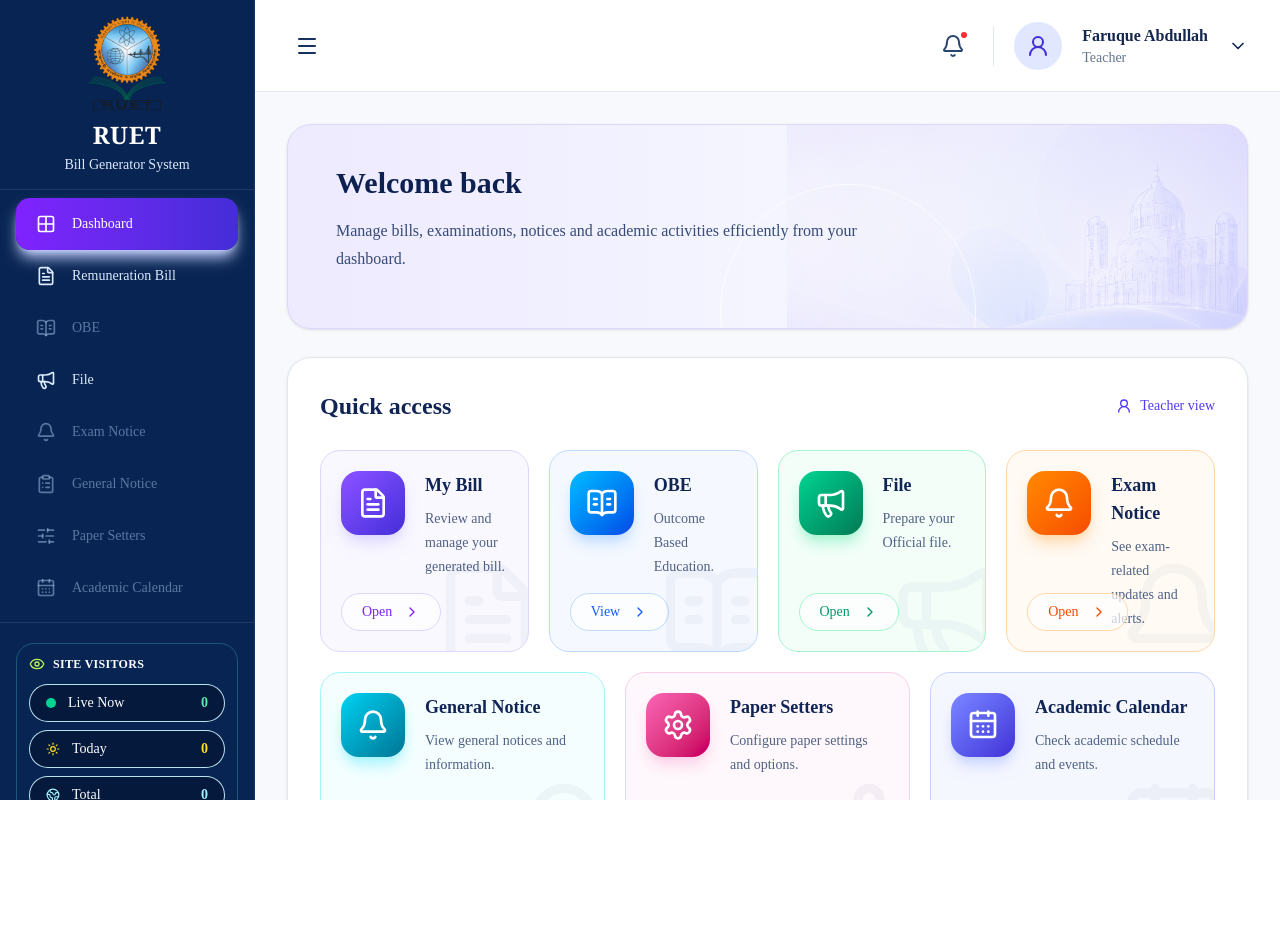
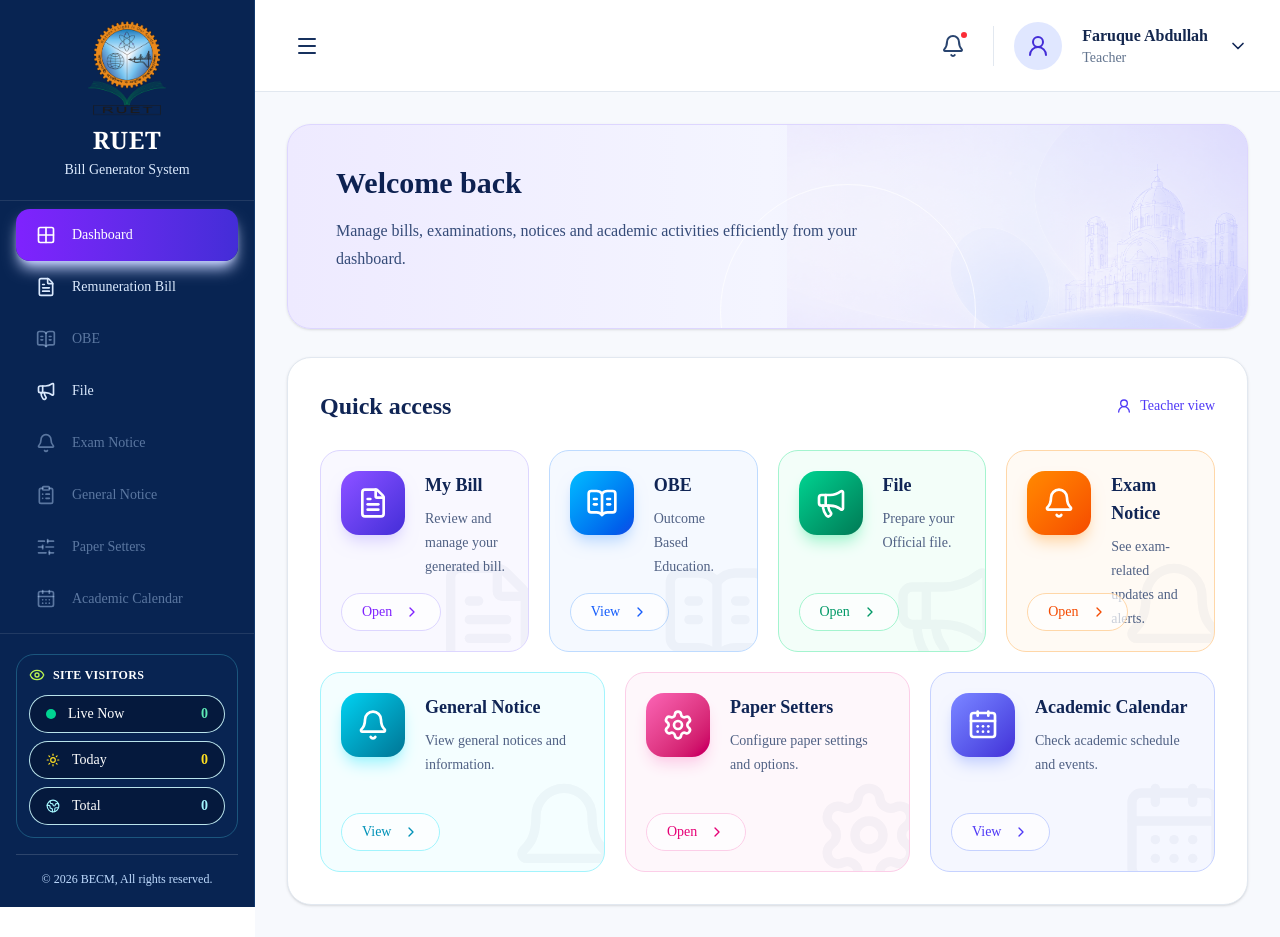
Before and after one commit to faruquece48/ruet-bill-generator, a Next.js app: page / in a window 1280 px wide. Before the commit the page ends 800 px from the top, so only its background shows below. Built offline with nearby package versions, Linux system fonts and the light colour scheme; no server answers.

Commit message:
Updated RUET bill generator features

```diff
--- a/app/teacher-test/page.tsx
+++ b/app/teacher-test/page.tsx
@@ -107,9 +107,9 @@ const quickLinks = [
 
 export default function TeacherTestPage() {
   return (
-    <main className="h-screen overflow-hidden bg-[#f7f9fd] text-[#102555]">
-      <div className="mx-auto flex h-screen max-w-[1800px] overflow-hidden bg-white">
-        <aside className="hidden h-screen w-[var(--app-sidebar-width)] shrink-0 self-start border-r border-[#12396d] bg-[#082452] text-white lg:flex lg:flex-col">
+    <main className="min-h-screen bg-[#f7f9fd] text-[#102555]">
+      <div className="mx-auto flex min-h-screen max-w-[1800px] bg-white">
+        <aside className="hidden min-h-screen w-[var(--app-sidebar-width)] shrink-0 self-start border-r border-[#12396d] bg-[#082452] text-white lg:flex lg:flex-col">
           <div className="flex min-h-[190px] flex-col items-center justify-center border-b border-white/10 px-7 py-5 text-center">
             <Image src={logoImage} alt="RUET logo" className="h-24 w-24 object-contain" />
             <p className="mt-2 font-serif text-2xl font-bold tracking-wide">RUET</p>
@@ -141,7 +141,7 @@ export default function TeacherTestPage() {
           </div>
         </aside>
 
-        <section className="h-screen min-w-0 flex-1 overflow-hidden bg-[#f7f9fd]">
+        <section className="min-h-screen min-w-0 flex-1 overflow-auto bg-[#f7f9fd]">
           <header className="flex h-[92px] items-center justify-between border-b border-slate-200 bg-white px-6 sm:px-8">
             <button type="button" className="rounded-lg p-2 text-[#17315e] hover:bg-slate-50" aria-label="Open navigation">
               <Menu className="h-6 w-6" />
--- a/package.json
+++ b/package.json
@@ -36,12 +36,12 @@
   },
   "devDependencies": {
     "@tailwindcss/postcss": "^4",
-    "@types/node": "^20",
-    "@types/react": "^19",
+    "@types/node": "20.19.43",
+    "@types/react": "19.2.18",
     "@types/react-dom": "^19",
     "eslint": "^9",
     "eslint-config-next": "16.2.10",
     "tailwindcss": "^4",
-    "typescript": "^5"
+    "typescript": "5.9.3"
   }
 }
```
Also changed, not shown: 1 other file (tests, documents, lock files or other folders).
